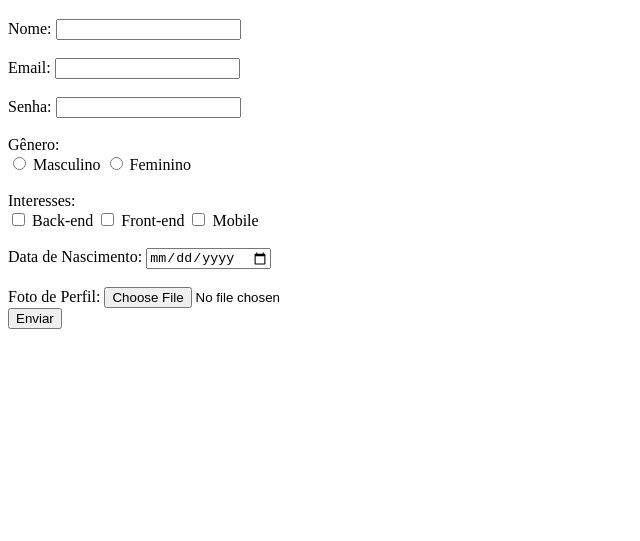
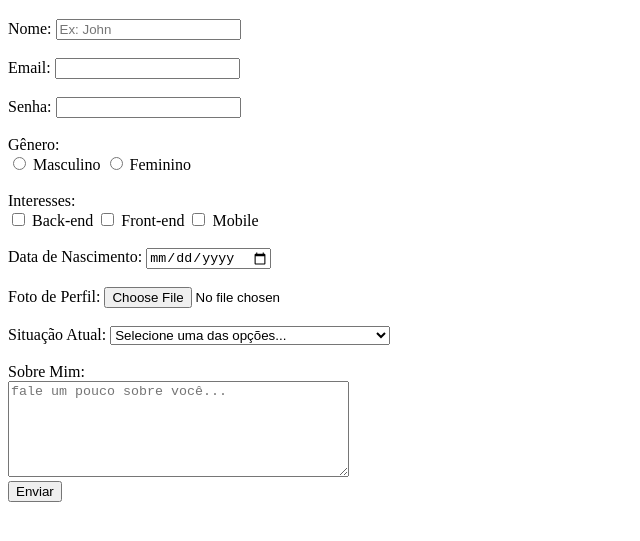
Before and after one commit to johncobain/fundamentos-do-html-onebitcode, a plain HTML site: page formularios/inputs.html in a window 1280 px wide. Shown: the part 61-602 px from the top of the page, without its empty margins (0-640 px from the left). Drawn offline with Linux system fonts and the light colour scheme.

Commit message:
select e textarea

```diff
--- a/formularios/inputs.html
+++ b/formularios/inputs.html
@@ -11,7 +11,7 @@
     <form>
         <!--Campo de texto-->
         <label for="name">Nome:</label>
-        <input type="text" id="nome" name="nome" required>
+        <input type="text" id="nome" name="nome" placeholder="Ex: John" required>
         <br><br>
 
         <!--Campo de email-->
@@ -50,7 +50,23 @@
         <!--Campo de arquivo-->
         <label for="fotoDePerfil">Foto de Perfil:</label>
         <input type="file" name="avatar" id="fotoDePerfil"> <br>
+        <br>
 
+        <!--Campo de caixa de seleção-->
+        <label for="situacao">Situação Atual:</label>
+        <select name="situacao" id="situacao">
+            <option value="" selected disabled>Selecione uma das opções...</option>
+            <option value="estudante">Estudando para me tornar um programador</option>
+            <option value="estagiario">Atuando como estagiário/trainee</option>
+            <option value="junior">Atuando como desenvolvedor júnior</option>
+            <option value="pleno">Atuando como desenvolvedor pleno</option>
+            <option value="senior">Atuando como desenvolvedor sênior</option>
+        </select> <br><br>
+
+        <!--Campo de área de texto de múltiplas linhas-->
+        <label for="sobre">Sobre Mim:</label> <br>
+        <textarea name="sobre" id="sobre" cols="40" rows="6" placeholder="fale um pouco sobre você..."></textarea>
+        <br>
         <button type="submit">Enviar</button>
     </form>
 </body>
```
